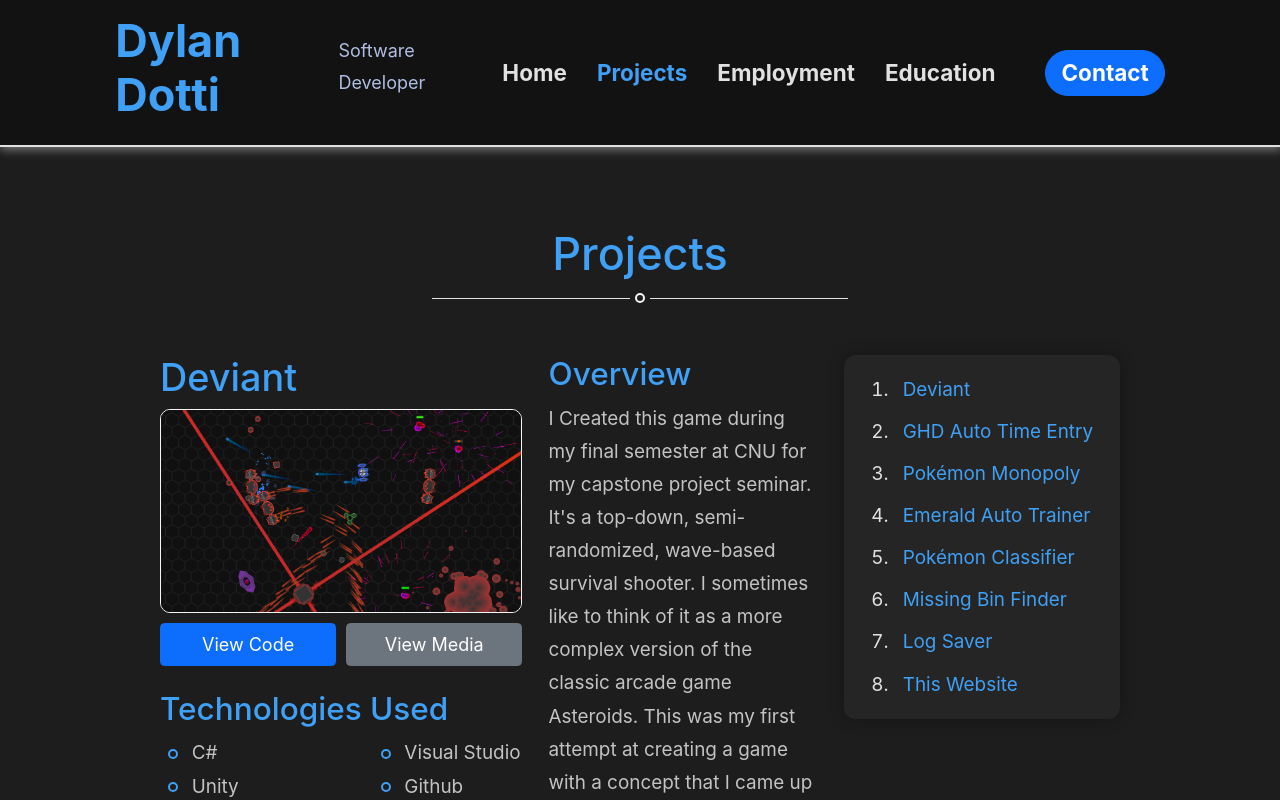
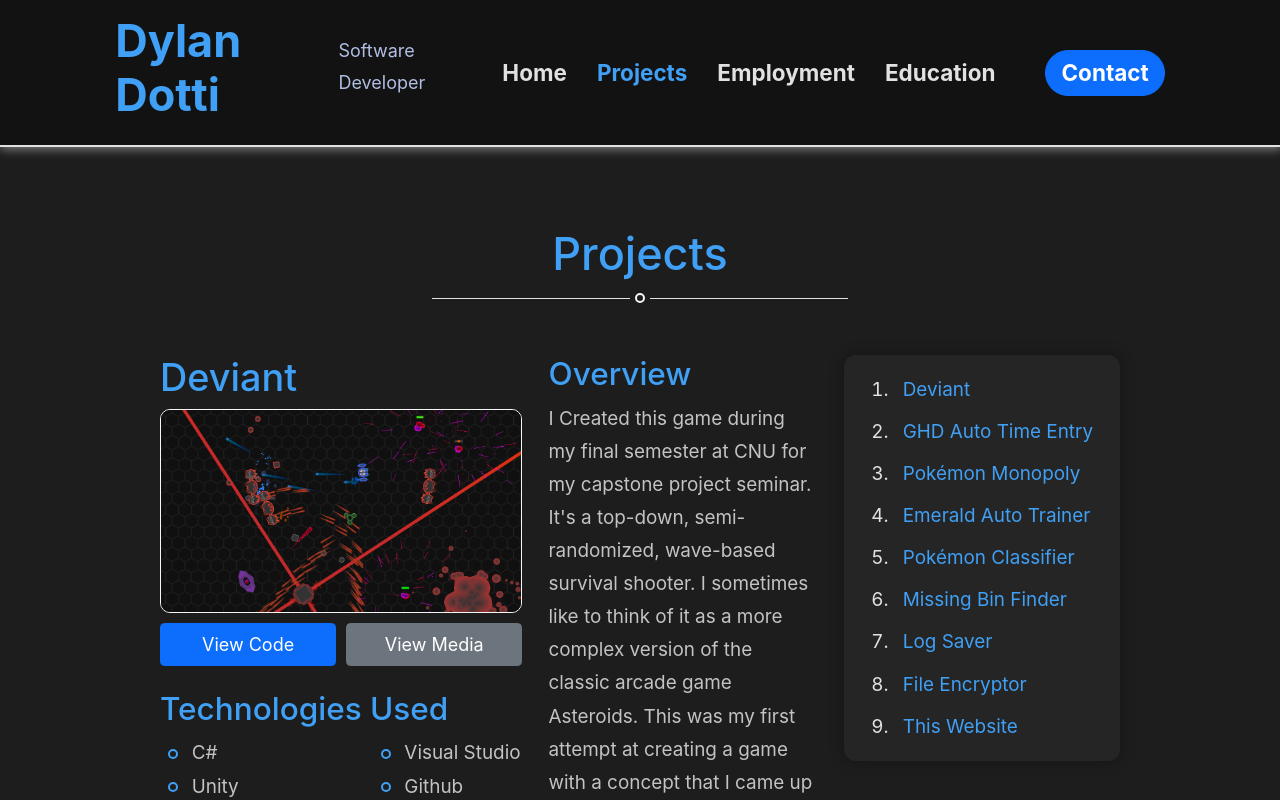
Before and after one commit to Dylan-Dotti/React-Portfolio-Website, a React (Create React App) app: page /projects in a window 1280 px wide. Shown: the top 800 px of the page. Built offline with nearby package versions, Linux system fonts and the light colour scheme.

Commit message:
Add file encryptor project

```diff
--- a/src/Data/ProjectData.tsx
+++ b/src/Data/ProjectData.tsx
@@ -235,8 +235,20 @@ const logSaverData: IProjectData = {
     demoSrc: "https://youtu.be/MPBOJQdiRlk",
 };
 
+const fileEncryptorData: IProjectData = {
+    id: 8,
+    name: "File Encryptor",
+    description: "A small utility application I made to encrypt files. Uses C# and Windows Forms.",
+    technologies: ["C#", "Visual Studio", "Github", "Windows Forms"],
+    skills: ["UI/UX", "Cryptography"],
+    features: ["File Encryption"],
+    imgSrc: "./img/FileEncryptor/file_encryptor.png",
+    codeSrc: "https://github.com/Dylan-Dotti/File-Encryptor/tree/main/FileEncryptor/FileEncryptor",
+    demoSrc: "https://youtu.be/BYaNSRBgr2g",
+}
+
 const portfolioWebsiteData: IProjectData = {
-    id: 8,
+    id: 9,
     name: "This Website",
     description: "The website you are currently viewing. Uses React with Sass and Typescript.",
     overviewSections: [
@@ -275,6 +287,7 @@ const projectData: IProjectData[] = [
     pokemonClassifierData,
     missingBinFinderData,
     logSaverData,
+    fileEncryptorData,
     portfolioWebsiteData,
 ];
 
```
